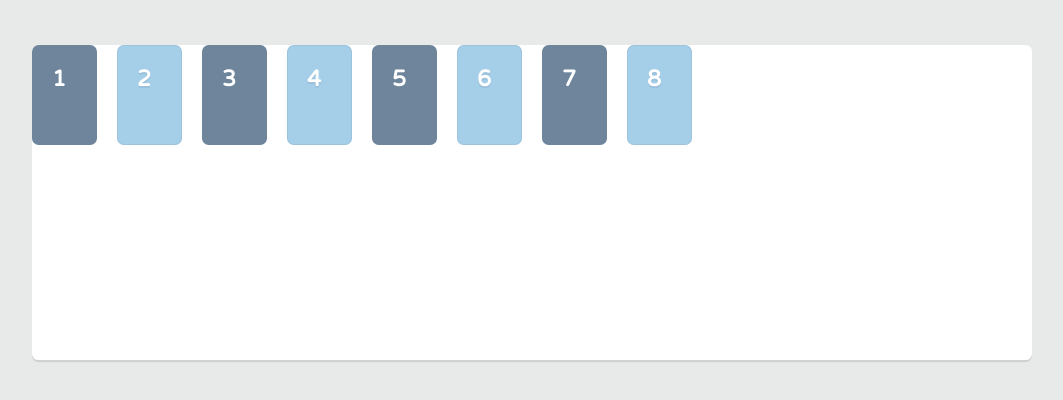
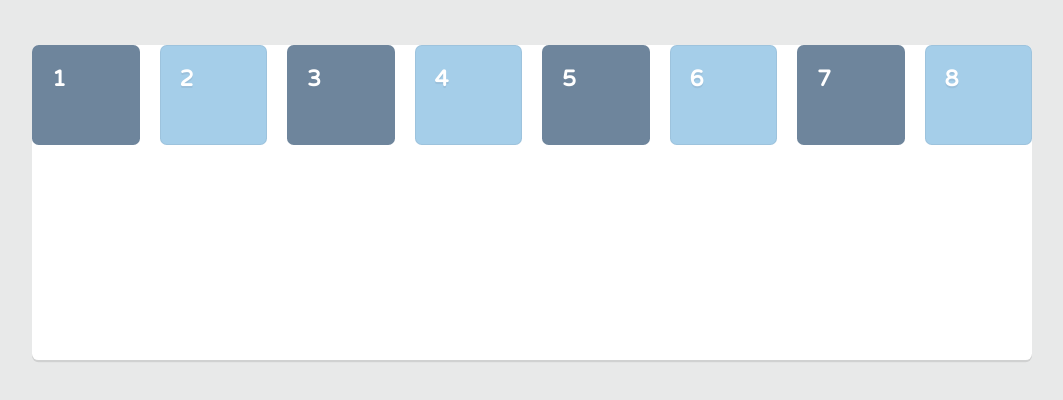
Before and after one commit to g0ng0n/grid-training, a plain HTML site: page index.html in a window 1280 px wide. Shown: the whole page, without its empty margins (108-1171 px from the left). Drawn offline with Linux system fonts and the light colour scheme.

Commit message:
adding css code using auto-fit and minmax

```diff
--- a/css/grid.css
+++ b/css/grid.css
@@ -5,7 +5,7 @@
 .grid {
     max-width: 1000px;
     display: grid;
-    grid-template-columns: repeat(auto-fill, minmax(60px, 1fr));
+    grid-template-columns: repeat(auto-fit, minmax(60px, 1fr));
     grid-template-rows: 100px 200px;
     grid-gap: 15px 20px;
 }
```
